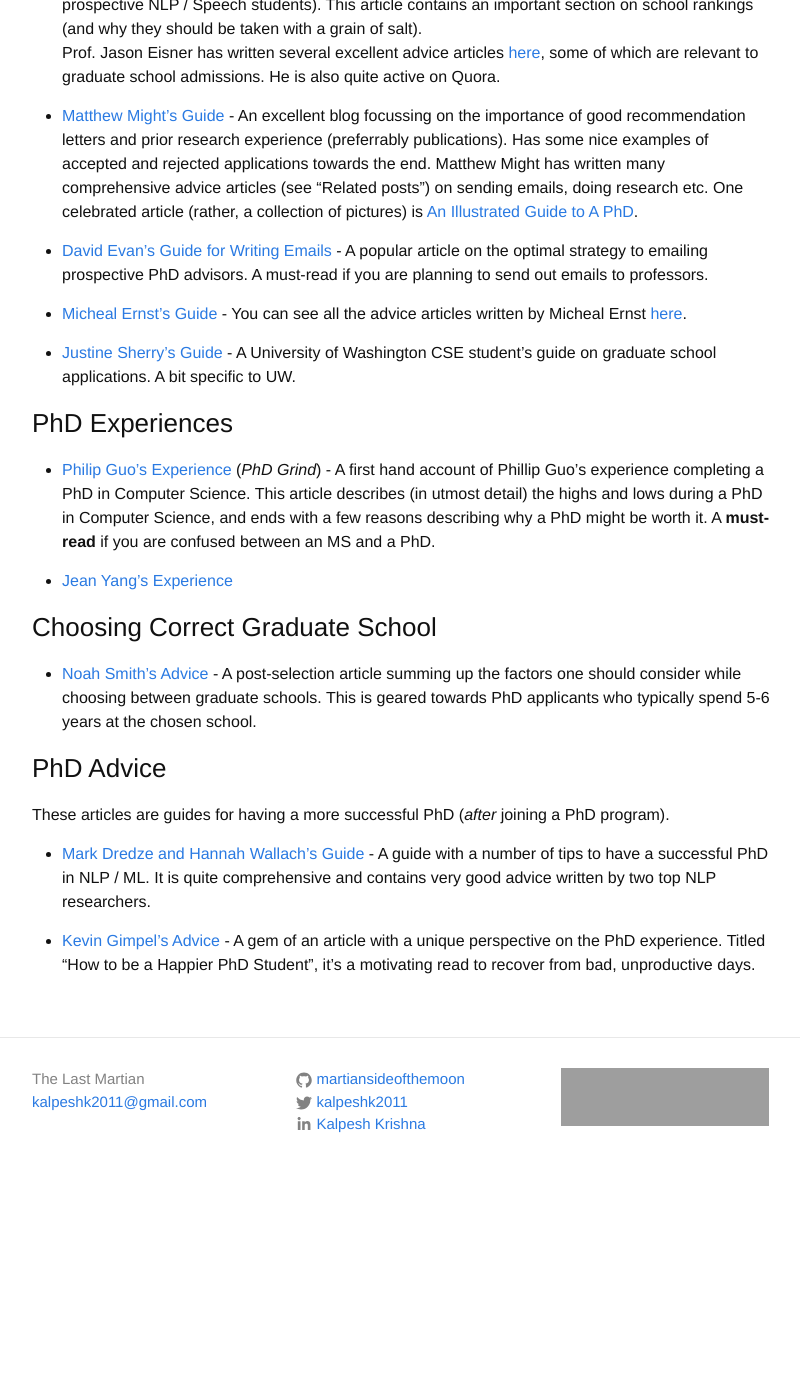
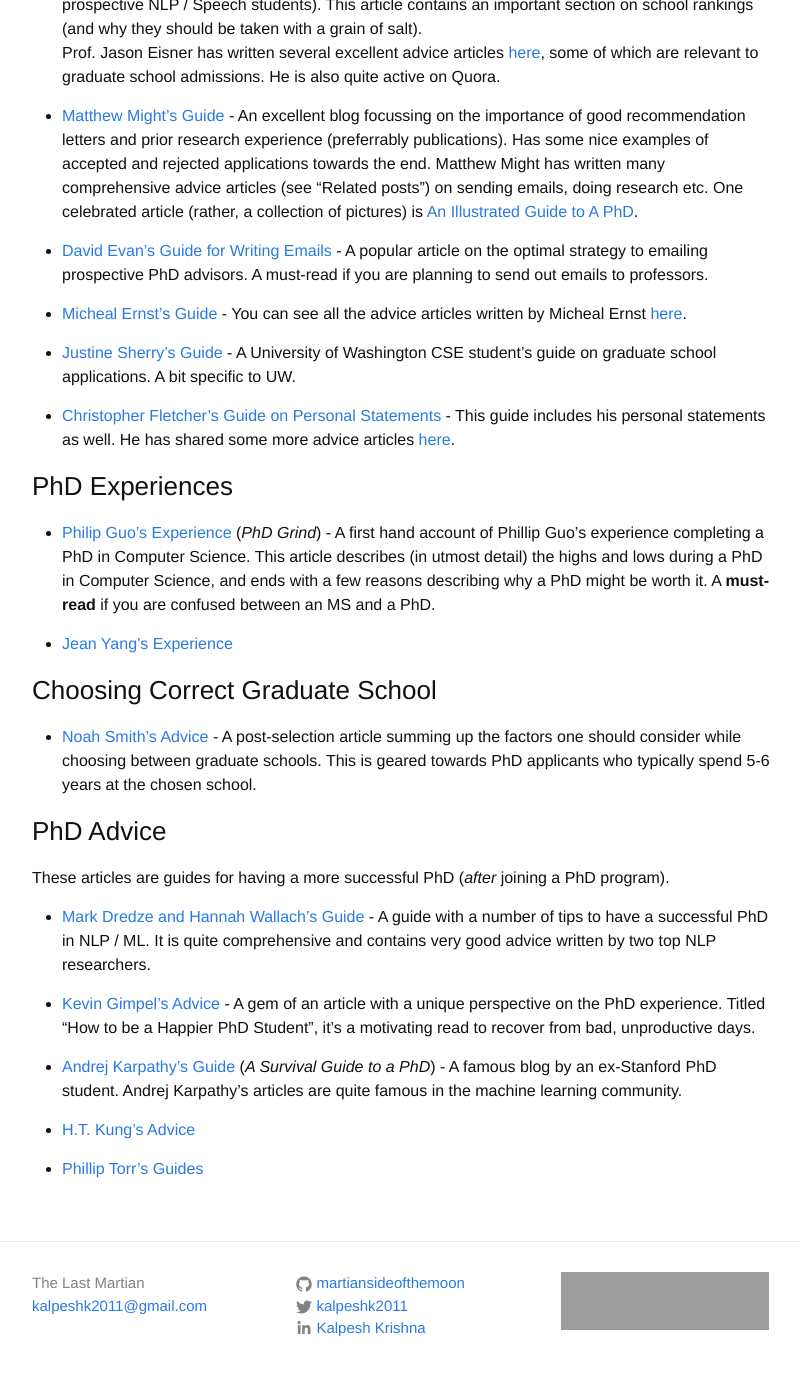
Before and after one commit to martiansideofthemoon/martiansideofthemoon.github.io, a Jekyll site: the page built from _posts/2018-05-30-grad-resources.markdown, in a window 1280 px wide and 1400 px high, scrolled down 942 px. Shown: the top 1376 px of the window, without its empty margins (238-1038 px from the left). Built offline with Jekyll 4.4.1, drawn with Linux system fonts in a browser that asks for light colours; comment, search, counter and statistics services are not loaded; before the commit the page ends 2138 px from its top, so only the background shows below that; grey boxes are pictures that could not be loaded.

Commit message:
Some more URLs added

```diff
--- a/_posts/2018-05-30-grad-resources.markdown
+++ b/_posts/2018-05-30-grad-resources.markdown
@@ -33,6 +33,8 @@ Prof. Jason Eisner has written several excellent advice articles [here](http://w
 
 * [Justine Sherry's Guide](https://people.eecs.berkeley.edu/~justine/advice.pdf) - A University of Washington CSE student's guide on graduate school applications. A bit specific to UW.
 
+* [Christopher Fletcher's Guide on Personal Statements](http://cwfletcher.net/Pages/SoP.php) - This guide includes his personal statements as well. He has shared some more advice articles [here](http://cwfletcher.net/Pages/Thoughts.php).
+
 ### PhD Experiences
 
 * [Philip Guo's Experience](http://www.pgbovine.net/PhD-memoir/pguo-PhD-grind.pdf) (*PhD Grind*) - A first hand account of Phillip Guo's experience completing a PhD in Computer Science. This article describes (in utmost detail) the highs and lows during a PhD in Computer Science, and ends with a few reasons describing why a PhD might be worth it. A **must-read** if you are confused between an MS and a PhD.
@@ -49,3 +51,9 @@ These articles are guides for having a more successful PhD (*after* joining a Ph
 * [Mark Dredze and Hannah Wallach's Guide](http://www.cs.jhu.edu/~mdredze/publications/HowtoBeaSuccessfulPhDStudent.pdf) - A guide with a number of tips to have a successful PhD in NLP / ML. It is quite comprehensive and contains very good advice written by two top NLP researchers.
 
 * [Kevin Gimpel's Advice](http://ttic.uchicago.edu/~kgimpel/etc/phd-advice.pdf) - A gem of an article with a unique perspective on the PhD experience. Titled "How to be a Happier PhD Student", it's a motivating read to recover from bad, unproductive days.
+
+* [Andrej Karpathy's Guide](http://karpathy.github.io/2016/09/07/phd/) (*A Survival Guide to a PhD*) - A famous blog by an ex-Stanford PhD student. Andrej Karpathy's articles are quite famous in the machine learning community.
+
+* [H.T. Kung's Advice](https://www.eecs.harvard.edu/htk/phdadvice/)
+
+* [Phillip Torr's Guides](http://www.robots.ox.ac.uk/~phst/)
```
